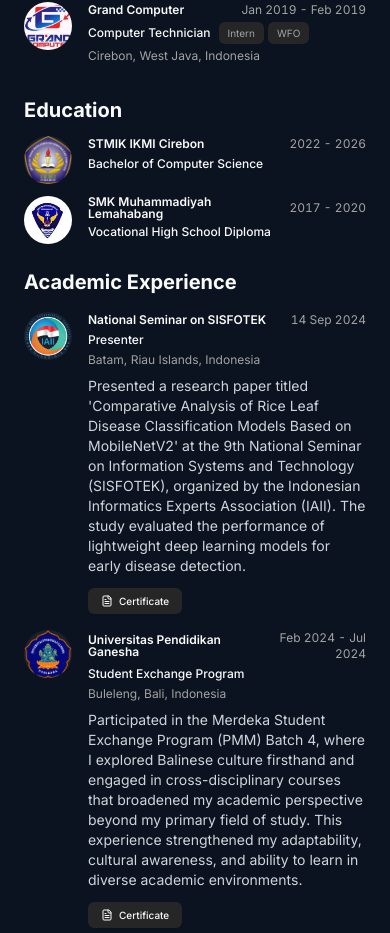
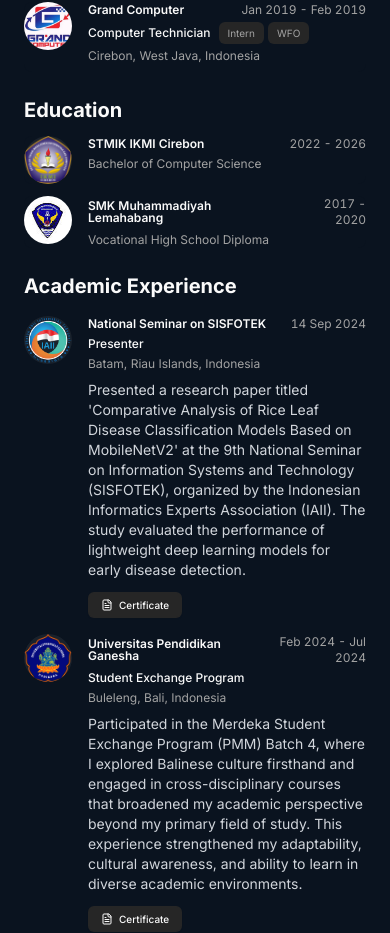
Before and after one commit to azharanggakusuma/portfolio-next, a Next.js app: page / in a window 390 px wide. Shown: the part 1178-2111 px from the top of the page. Built offline with nearby package versions, Linux system fonts and the light colour scheme.

Commit message:
feat: add EducationCard component and update references in Page and ResumeCard

```diff
--- a/src/app/page.tsx
+++ b/src/app/page.tsx
@@ -6,6 +6,7 @@ import BlurFade from "@/components/magicui/blur-fade";
 import BlurFadeText from "@/components/magicui/blur-fade-text";
 import { ProjectCard } from "@/components/project-card";
 import { ResumeCard } from "@/components/resume-card";
+import { EducationCard } from "@/components/education-card";
 import { AcademicCard } from "@/components/academic-card";
 import { Avatar, AvatarFallback, AvatarImage } from "@/components/ui/avatar";
 import { Badge } from "@/components/ui/badge";
@@ -118,7 +119,7 @@ export default function Page() {
               key={education.school}
               delay={BLUR_FADE_DELAY * 8 + id * 0.05}
             >
-              <ResumeCard
+              <EducationCard
                 key={education.school}
                 href={education.href}
                 logoUrl={education.logoUrl}
--- a/src/components/academic-card.tsx
+++ b/src/components/academic-card.tsx
@@ -17,7 +17,7 @@ interface AcademicCardProps {
   period: string;
   description?: string;
   certificateUrl?: string;
-  location?: string; // Tambahkan properti location
+  location?: string;
 }
 
 export const AcademicCard = ({
@@ -30,7 +30,7 @@ export const AcademicCard = ({
   period,
   description,
   certificateUrl,
-  location, // Ambil properti location
+  location,
 }: AcademicCardProps) => {
   return (
     <div className="flex bg-transparent">
--- /dev/null
+++ b/src/components/education-card.tsx
@@ -0,0 +1,63 @@
+"use client";
+
+import { Avatar, AvatarFallback, AvatarImage } from "@/components/ui/avatar";
+import { Card, CardHeader } from "@/components/ui/card";
+import Link from "next/link";
+import React from "react";
+
+interface EducationCardProps {
+  logoUrl: string;
+  altText: string;
+  title: string;
+  subtitle?: string;
+  href?: string;
+  period: string;
+}
+
+export const EducationCard = ({
+  logoUrl,
+  altText,
+  title,
+  subtitle,
+  href,
+  period,
+}: EducationCardProps) => {
+  return (
+    <Link
+      href={href || "#"}
+      className="block cursor-pointer"
+      target="_blank"
+      rel="noopener noreferrer"
+    >
+      <Card className="flex bg-background">
+        <div className="flex-none">
+          <Avatar className="size-12 m-auto bg-muted-foreground/10">
+            <AvatarImage
+              src={logoUrl}
+              alt={altText}
+              className="object-contain"
+            />
+            <AvatarFallback>{altText[0]}</AvatarFallback>
+          </Avatar>
+        </div>
+        <div className="flex-grow ml-4 flex-col group">
+          <CardHeader>
+            <div className="flex items-center justify-between gap-x-2 text-base">
+              <h3 className="inline-flex items-center justify-center font-semibold leading-none text-xs sm:text-sm">
+                {title}
+              </h3>
+              <div className="text-xs sm:text-sm tabular-nums text-muted-foreground text-right">
+                {period}
+              </div>
+            </div>
+            {subtitle && (
+              <div className="font-sans text-xs mt-1 text-muted-foreground">
+                {subtitle}
+              </div>
+            )}
+          </CardHeader>
+        </div>
+      </Card>
+    </Link>
+  );
+};
--- a/src/components/resume-card.tsx
+++ b/src/components/resume-card.tsx
@@ -77,7 +77,7 @@ export const ResumeCard = ({
               </div>
             </div>
 
-            {/* Baris 2: Posisi (Subtitle) & Badges --> SEJAJAR */}
+            {/* Baris 2: Posisi (Subtitle) & Badges */}
             {(subtitle || badges) && (
               <div className="font-sans text-xs mt-1 flex flex-wrap gap-2 items-center">
                 {subtitle && <span className="font-medium">{subtitle}</span>}
@@ -98,7 +98,7 @@ export const ResumeCard = ({
               </div>
             )}
 
-            {/* Baris 3: Lokasi (Sendiri di bawah) */}
+            {/* Baris 3: Lokasi */}
             {location && (
               <div className="font-sans text-xs mt-1 text-muted-foreground">
                 {location}
```
